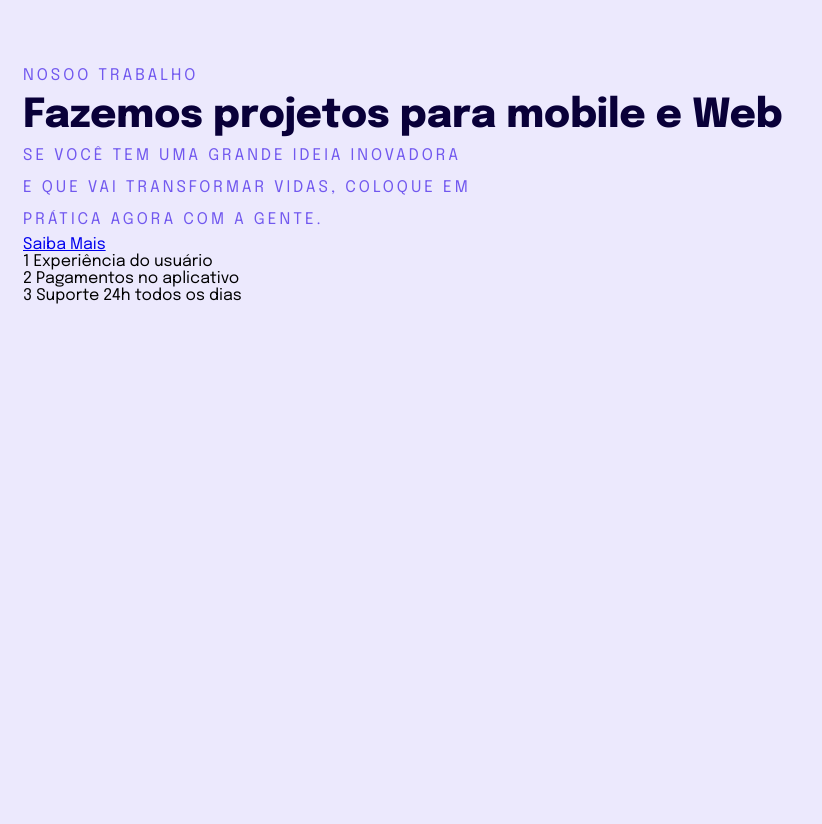
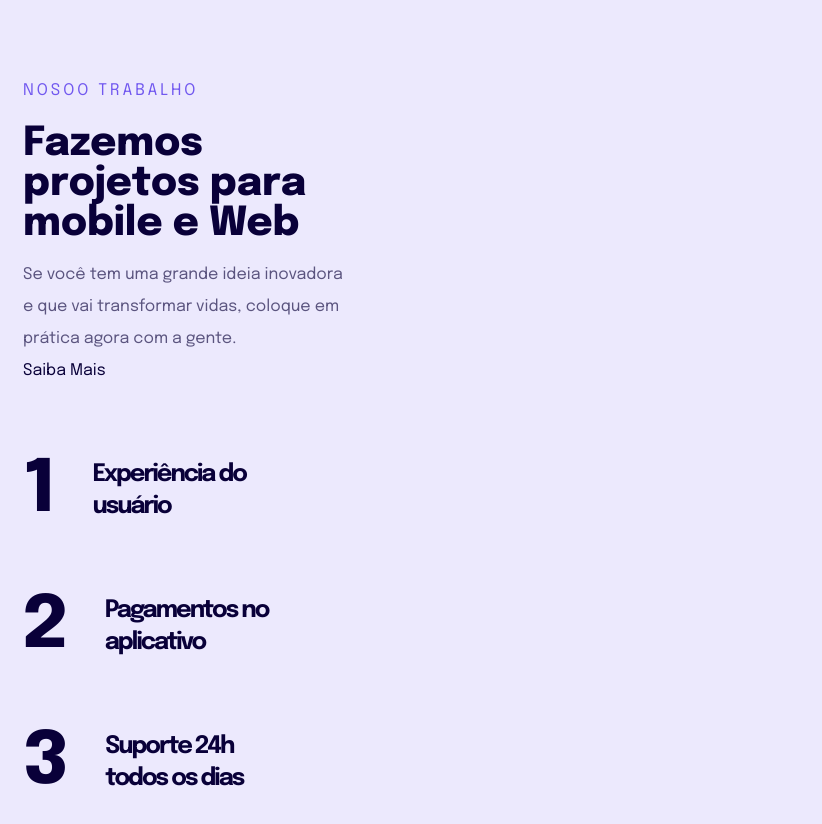
Before and after one commit to PabloPerdigao/Projeto-04-Explorer, a plain HTML site: page index.html in a window 1280 px wide. Shown: the whole page, without its empty margins (0-822 px from the left). Before the commit the page ends 800 px from the top, so only its background shows below. Drawn offline with Linux system fonts and the light colour scheme.

Commit message:
Update style.css

```diff
--- a/style.css
+++ b/style.css
@@ -4,30 +4,103 @@
   padding: 0;
   box-sizing: border-box;
 }
+
+
+/*Configuração da lista*/
+ul {
+  list-style: none;
+}
+
+/* Unidade de medida relativa: REM = Root EM */
+/* 1 rem = (tamanho dos px na tela,no caso são 16px */
+
+/* Configuração de Responsividade - tamanho da fonte */
+:root {
+  font-size: 62.5% /*equivale a 10px*/;
+}
+
 /*Configuração do body*/
 body {
   background: #ECE9FD;
   font-family: 'Epilogue', sans-serif;
-  padding: 60px 23px 77px;
+  padding: 6.0rem 2.3rem 7.7rem;
+
+  font-size: 1.6rem;
 }
 
-ul {
-  list-style: none;
+main {
+ max-width: 33rem;
 }
+/*Configuração do conteúdo do body*/
+main p:first-child {
+  color: #7158EF;
+  font-size: 1.6rem;
+  font-weight: 400;
+  line-height: 3.2rem;
 
-p {
-  color: #7158EF;
-  font-size: 16px;
-  font-weight: 400;
-  line-height: 32px;
+  /* Espaçamento enttre as letras */
   letter-spacing: 3px;
-  /*Transforma texto em letra maisúscula*/
+
+  /* Transforma texto em letra maisúscula */
   text-transform: uppercase;
 }
 
 h1 {
   color: #090039;
-  font-size: 40px;
+  font-size: 4.0rem;
   font-weight: 800;
-  line-height: 48px;
+  line-height: 4.0rem;
+
+  margin-top: 1.7rem;
+
 }
+
+p {
+  color: rgba(10, 0, 57, 0.64);
+  font-size: 1.6rem;
+  font-weight: 400;
+  line-height: 3.2rem;
+  margin-top: 1.5rem;
+
+}
+
+a {
+  color: #090039;
+  font-size: 1.6rem;
+  font-weight: 400;
+  line-height: 3.2rem;
+
+  margin-top: 3.2rem;
+
+  /* Remover subllinhado e decoração padrão de link */
+  text-decoration: none;
+}
+
+/* Configuração de decoração personalizada ao link */
+a:hover {
+ font-weight: bold;
+}
+
+/* Configuração da lista */
+ul li span {
+  font-size: 7.2rem;
+  font-weight: 800;
+}
+
+ul li {
+  color: #090039;
+  font-size: 2.4rem;
+  font-weight: 700;
+  line-height: 3.2rem;
+
+  max-width: 25.7rem;
+
+  display: flex;
+  align-items: center;
+  gap: 3.8rem;
+
+  margin-top: 7.2rem;
+
+  /* Espaçamento enttre as letras */
+  letter-spacing: -2px;
+}
```
